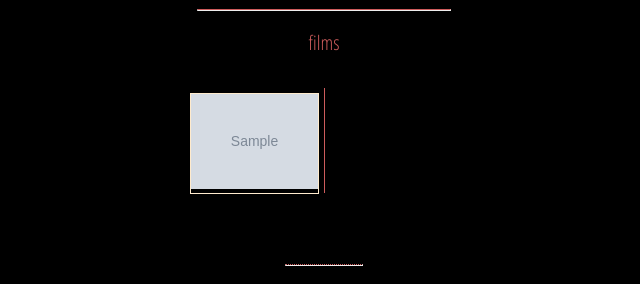
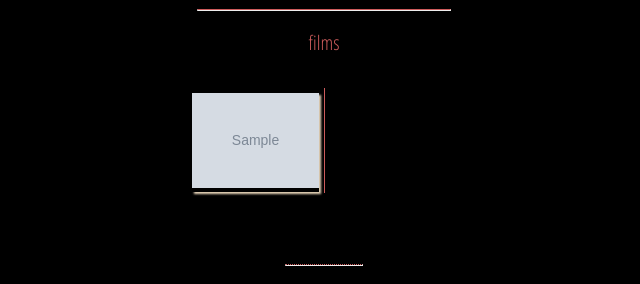
Before and after one commit to thejqs/doe, a Django app: template main/templates/movies.html in a window 1280 px wide. Shown: the part 155-439 px from the top of the page, without its empty margins (316-956 px from the left). Run offline with Django 3.2, Linux system fonts and the light colour scheme; the template is opened without the code that fills it: most values are stand-ins (such as "Sample title", 1, 10 or a date in 2020); grey boxes marked "Sample" are stand-in pictures; some libraries are stand-ins or nearby versions.

Commit message:
changed movie border to box shadow

```diff
--- a/main/static/css/movies.css
+++ b/main/static/css/movies.css
@@ -57,9 +57,9 @@ ul li:before {
 }
 
 .movie {
-    border: 1px solid #FFEBCD;
-    margin: 4px;
+    margin: 6px;
     display: inline-block;
+    box-shadow: 2px 2px 2px rgba(255, 235, 205, .9);
 }
 
 .revealmovie img {
```
